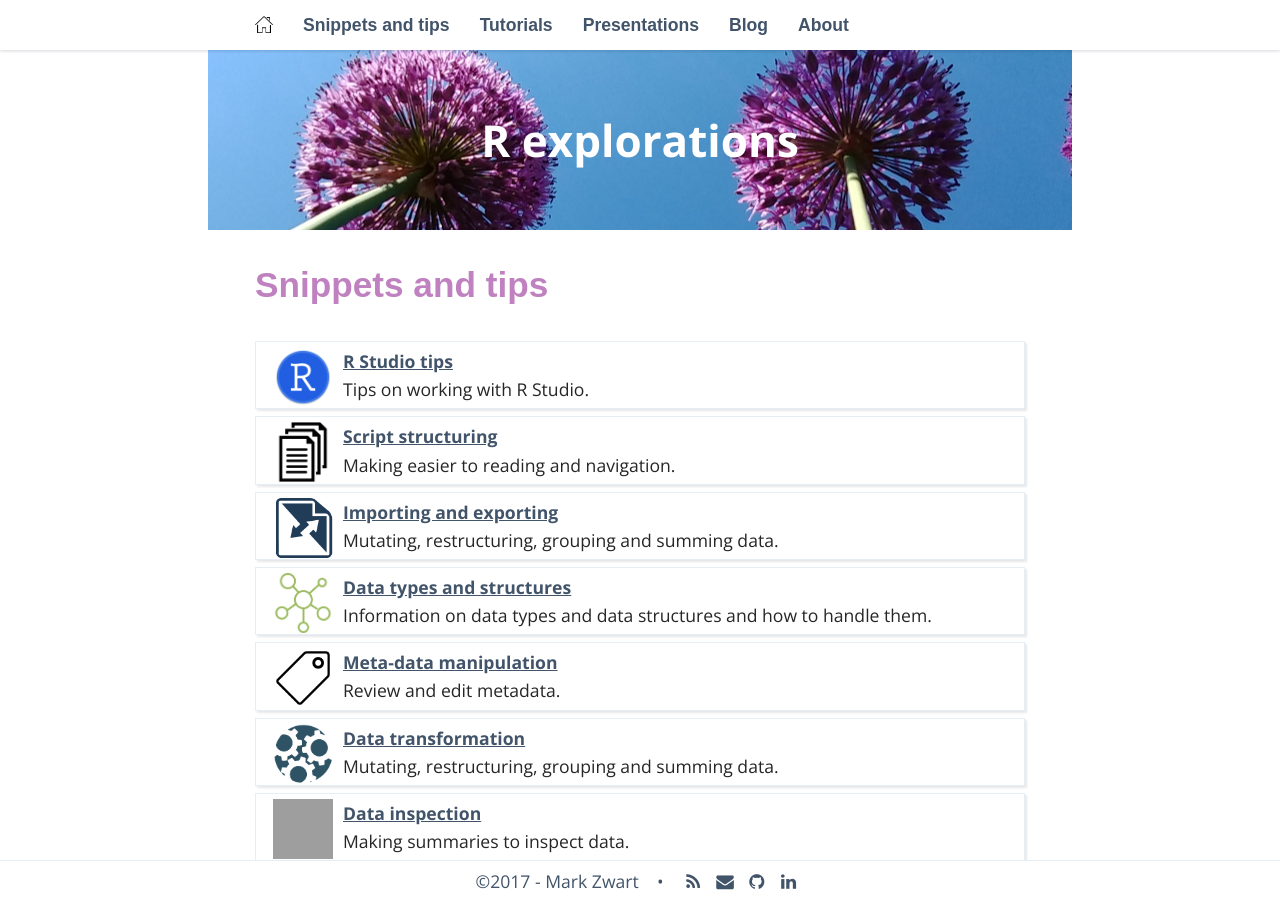
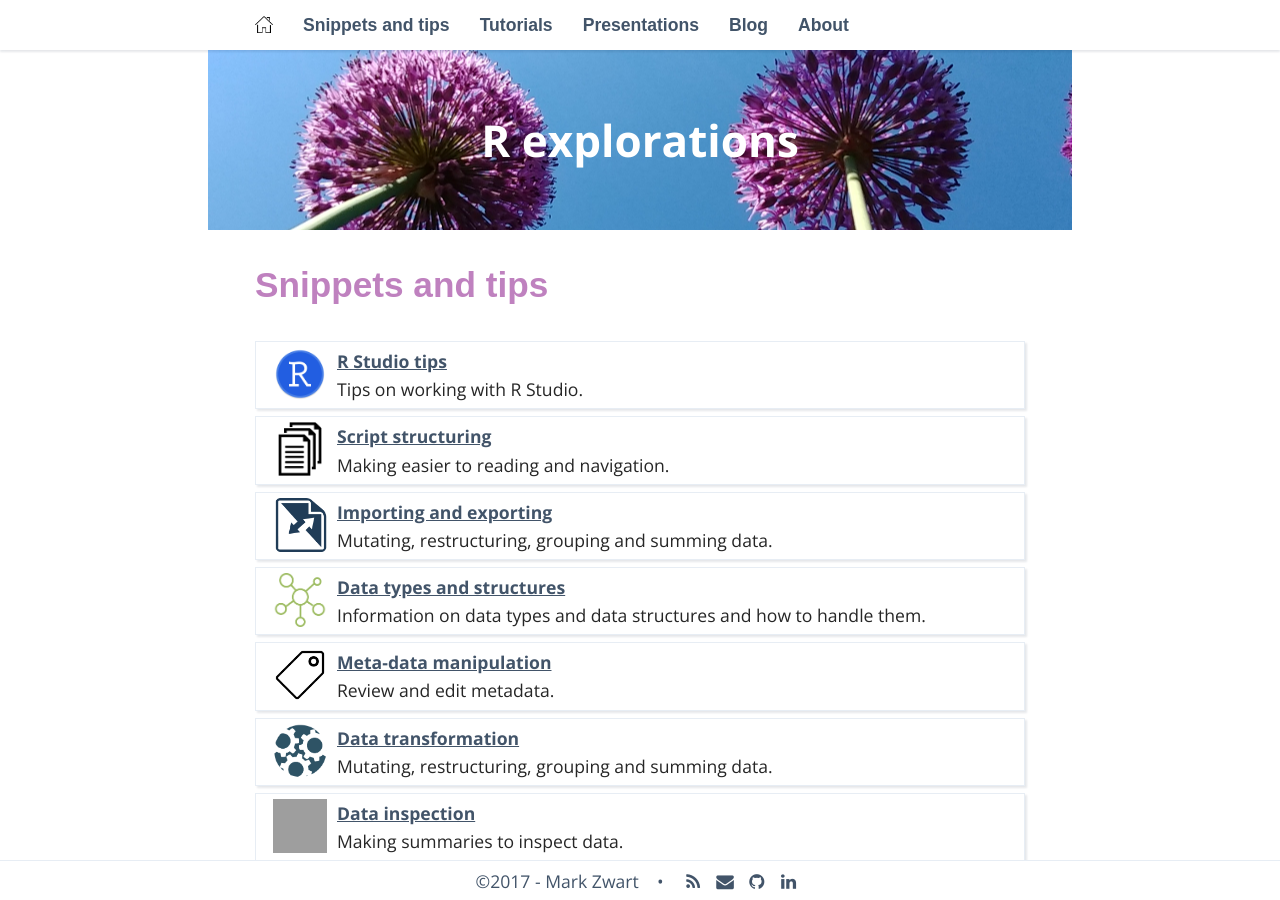
Before and after one commit to mark-me/mark-me.github.io, a Jekyll site: the page built from _pages/01-snippets-and-tips.md, in a window 1280 px wide and 900 px high. Built offline with Jekyll 4.4.1, drawn with Linux system fonts in a browser that asks for light colours; nearby versions of some CDN libraries; some web fonts are replaced; comment, search, counter and statistics services are not loaded; grey boxes are pictures that could not be loaded.

Commit message:
Update 01-snippets-and-tips.md

```diff
--- a/_pages/01-snippets-and-tips.md
+++ b/_pages/01-snippets-and-tips.md
@@ -6,7 +6,7 @@
 ---
 {% for page in site.data.snippet-index %}
   <div class="boxed_page">
-    <img src="{{ page.image }}" alt="Image text" style="margin: 0px 10px" width="60" height="60" align="left"/>
+    <img src="{{ page.image }}" alt="Image text" style="margin: 0px 10px" width="54" height="54" align="left"/>
     <a href="{{ page.url }}">{{ page.title }}</a><br>
     {{ page.description }}
     <br>
```
